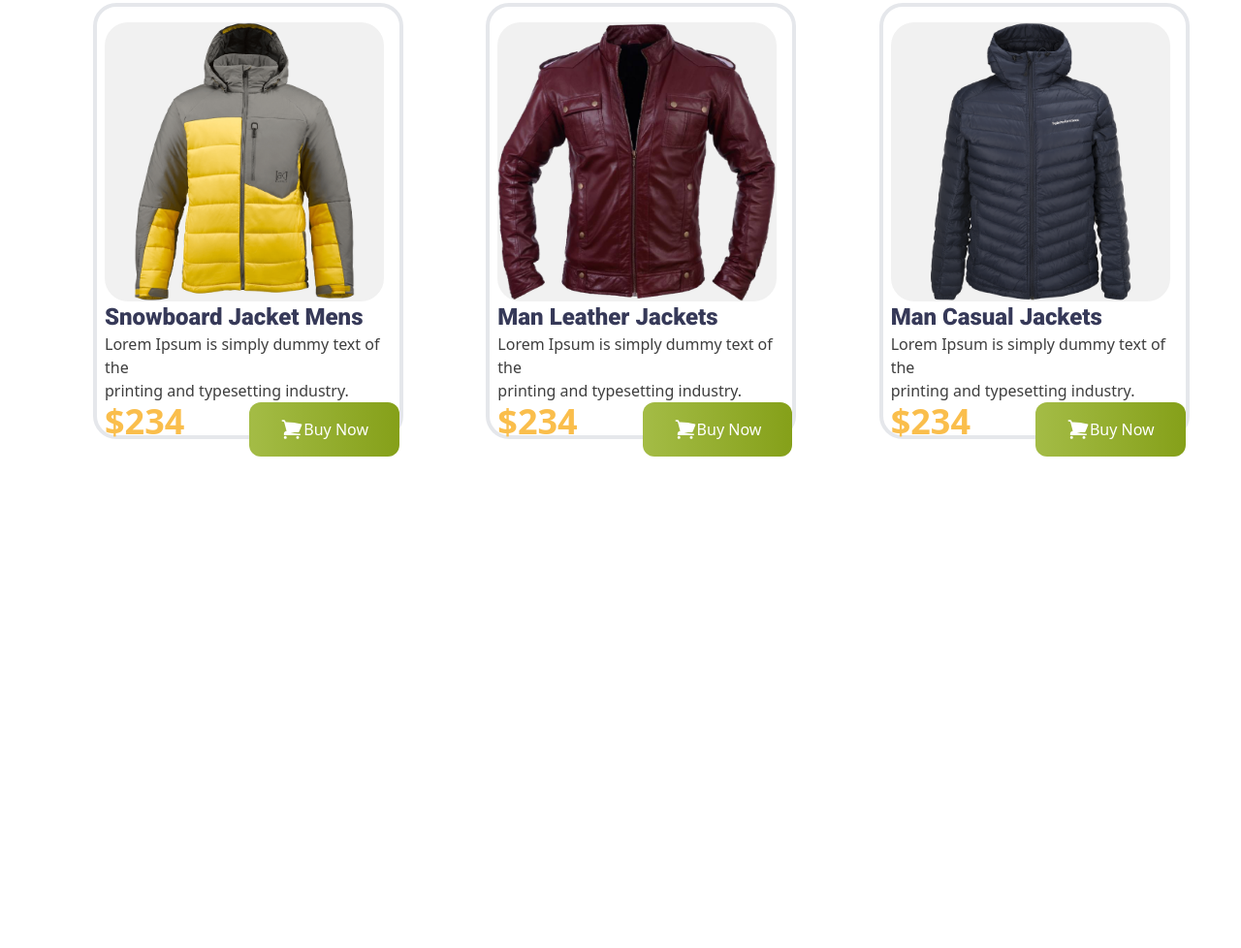
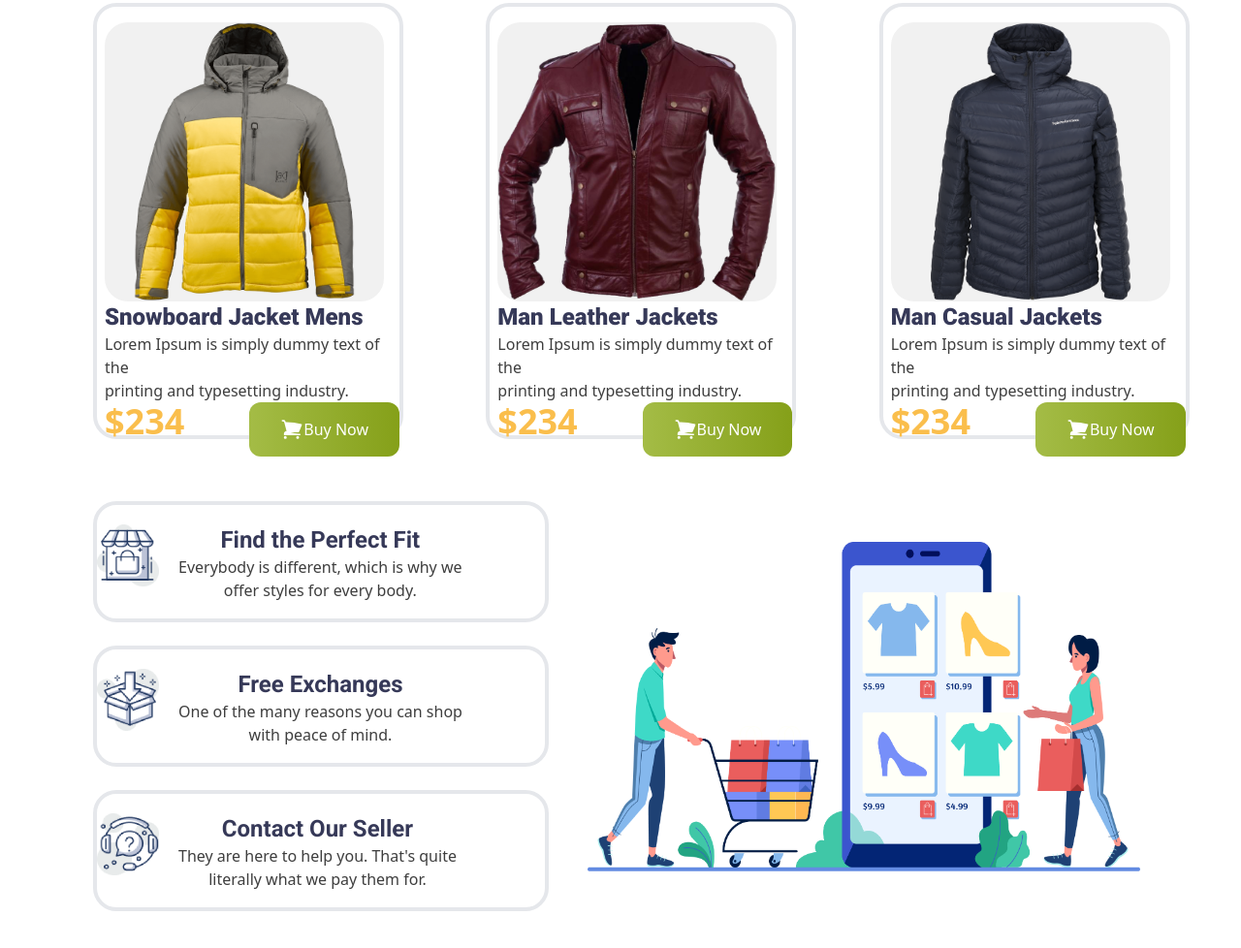
Before and after one commit to Bangladeshi-Programmer/Penguin-Fashion, a plain HTML site: page index.html in a window 1280 px wide. Shown: the part 1098-2076 px from the top of the page at 97% size. Before the commit the page ends 1575 px from the top, so only its background shows below. Drawn offline with nearby package versions, Linux system fonts and the light colour scheme.

Commit message:
second commit

```diff
--- a/index.html
+++ b/index.html
@@ -53,7 +53,7 @@
 <main>
 <!-- Women jacket section -->
  <h3 class="text-5xl text-[#363958] font-bebas-neue pl-10 uppercase ml-16">Women Jacket</h3>
- <div class="grid md:grid-cols-3 pl-24 my-6 bg-[#FFFFFF] gap-8">
+ <div class="grid md:grid-cols-3 pl-24 my-6 bg-[#FFFFFF] gap-2">
 <!-- jacket-1 -->
    <div class="w-80 h-[450px] border-4 pt-4 pl-2 rounded-3xl">
       <img class="w-72 h-72 bg-[#F1F1F1] rounded-3xl" src="images/jacket-1.png " alt="">
@@ -148,7 +148,7 @@
     </div>
     <!-- jacket-3 -->
 
-    <div class="border-4 w-80 h-[450px] pt-4 pl-2 rounded-3xl bg-[#FFFFFF]">
+    <div class="border-4 w-80 h-[450px] pt-4 pl-2 rounded-3xl  bg-[#FFFFFF]">
       <img class="w-72 h-72 bg-[#F1F1F1] rounded-3xl" src="images/jacket-6.png " alt="">
       <h3 class="text-2xl font-black text-[#363958] font-roboto">Man Casual Jackets   </h3>
       <p class="font-normal text-base text-[#3E3E3E]">Lorem Ipsum is simply dummy text of the <br>
@@ -165,6 +165,61 @@
     </div>
 
  </div>
+ <!-- Find the perfect fit -->
+<div class="container md:flex items-center md:pl-24 my-10 gap-10">
+
+<div>
+   <!-- one -->
+   <div class="flex border-4 pt-5 w-[470px] h-[125px] text-[#FFFFFF] text-center rounded-3xl my-6">
+      <img class="w-16 h-16" src="images/image 12 (1).png" alt="">
+      <div class="pl-5">
+         <h3 class="font-roboto font-bold text-2xl text-[#363958]">Find the Perfect Fit</h3>
+         <p class="font-normal text-base text-[#3E3E3E]">Everybody is different, which is why we <br>
+            offer styles for every body.</p>
+        </div>
+
+      </div>
+
+    <!-- two -->
+    <div class="w-[470px] h-[125px] text-[#FFFFFF] rounded-3xl text-center border-4 pt-5 flex my-6">
+      <img class="w-16 h-16" src="images/image 13.png" alt="">
+      <div class="pl-5">
+         <h3 class="font-roboto font-bold text-2xl text-[#363958]">Free Exchanges</h3>
+         <p class="font-normal text-base text-[#3E3E3E]">One of the many reasons you can shop <br>
+            with peace of mind.</p>
+        </div>
+   </div>
+     <!-- three -->
+     <div class="w-[470px] h-[125px] text-[#FFFFFF] rounded-3xl border-4 pt-5 flex my-6 text-center">
+      <img class="w-16 h-16" src="images/image 14.png" alt="">
+      <div class="pl-5">
+         <h3 class="font-roboto font-bold text-2xl text-[#363958]">Contact Our Seller</h3>
+         <p class="font-normal text-base text-[#3E3E3E]">They are here to help you. That's quite <br>
+            literally what we pay them for.</p>
+        </div>
+    </div>
+
+
+
+<!-- text-done -->
+
+</div>
+
+
+<div>
+   <img class="w-[570px] h-[340px]" src="images/shopping.png" alt="">
+  </div>
+
+ </div>
+
+
+
+
+
+
+
+
+
 
 
 
```
Also changed, not shown: images/image 12 (1).png (added), images/image 13.png (added), images/image 14.png (added).
